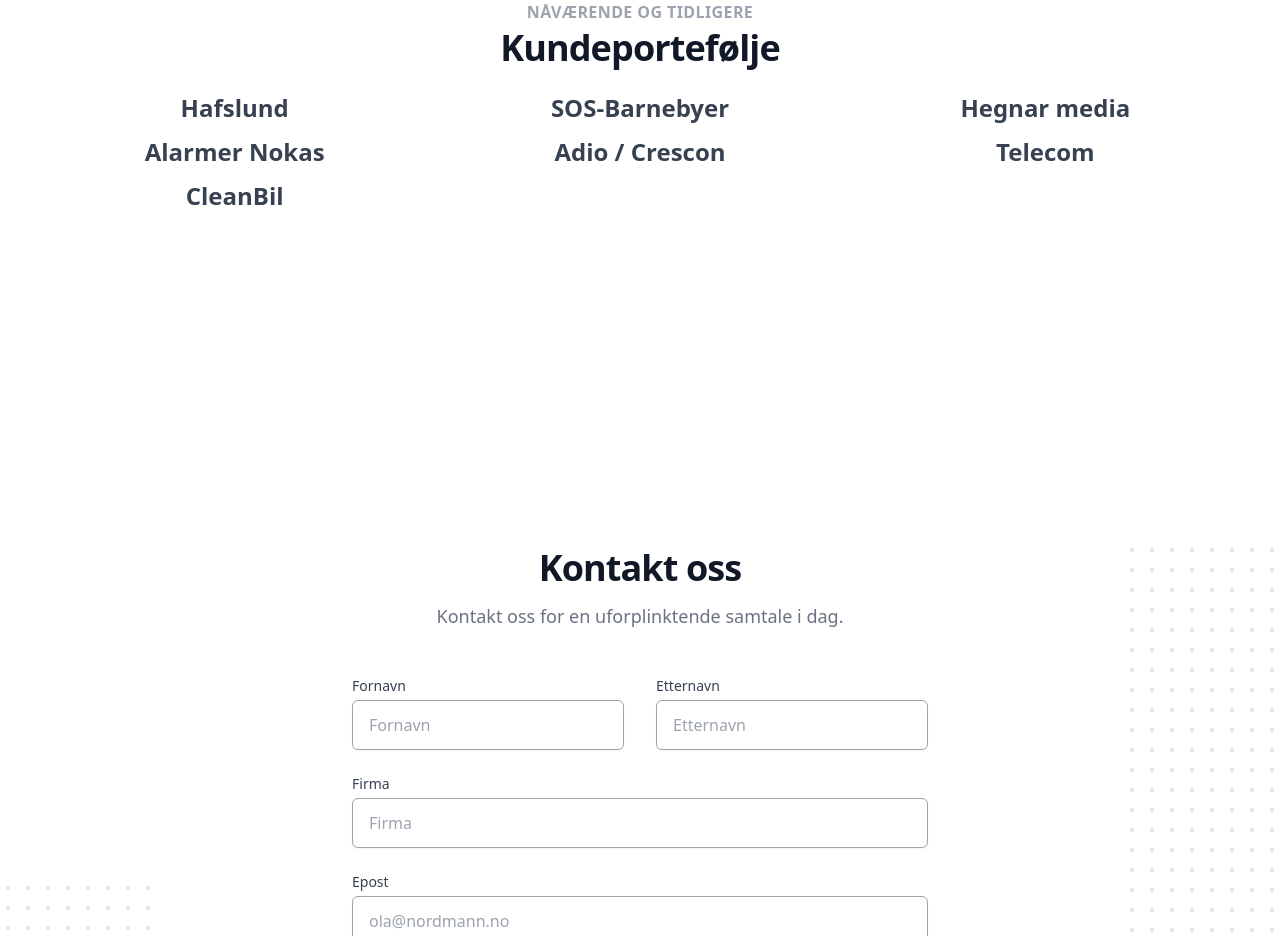
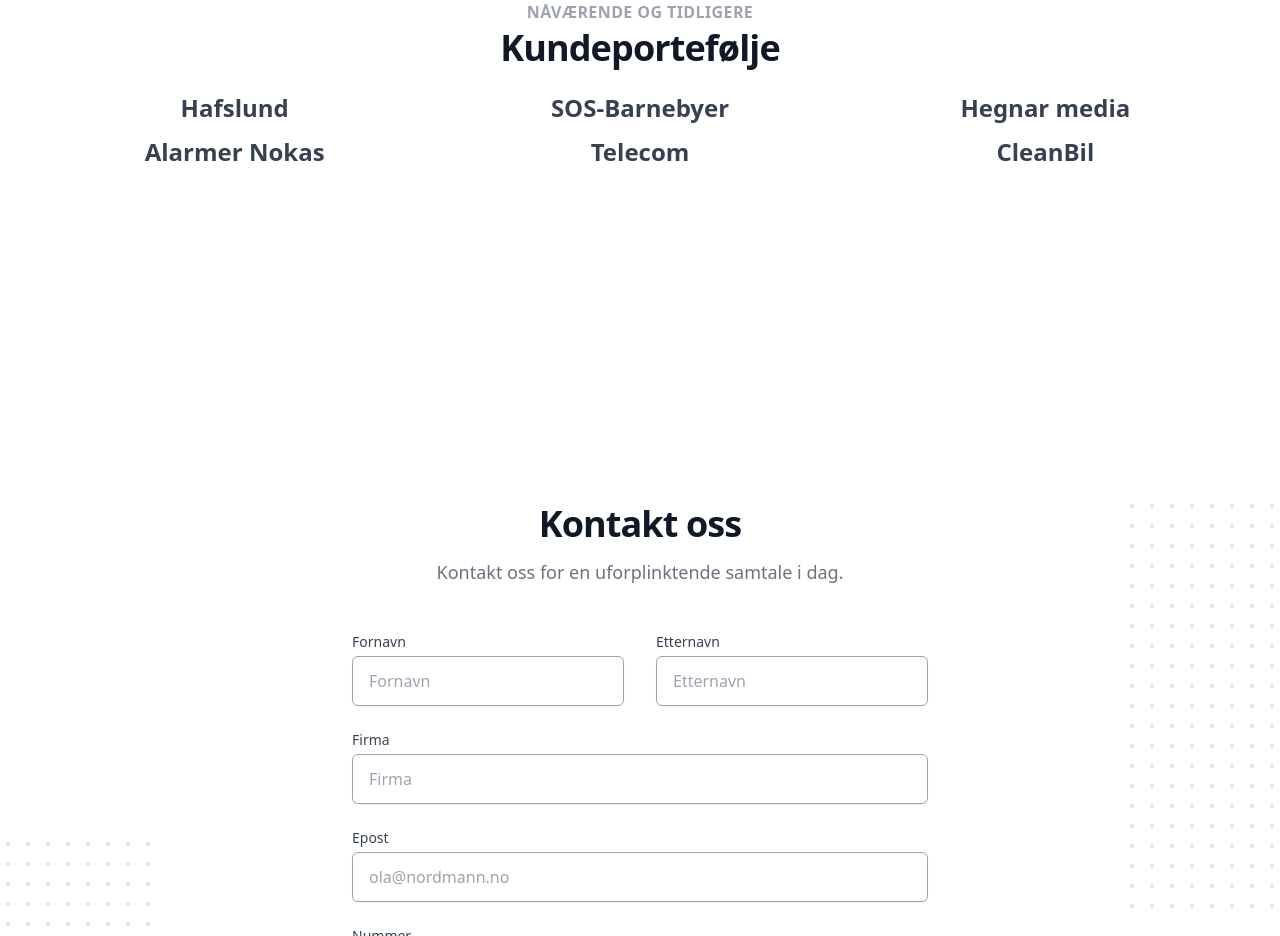
Before and after one commit to NikolaiWaerpen/ale-sales-group, a Next.js app: page / in a window 1280 px wide. Shown: the part 3640-4576 px from the top of the page. Built offline with nearby package versions, Linux system fonts and the light colour scheme; what @tailwindcss/typography would draw is missing.

Commit message:
chore: remove a customer from portfolio

```diff
--- a/src/components/Home/Portfolio/index.tsx
+++ b/src/components/Home/Portfolio/index.tsx
@@ -23,10 +23,10 @@
     name: "Alarmer Nokas",
     description: "Dørsalg og privatmarkedet",
   },
-  {
-    name: "Adio / Crescon",
-    description: "TM B2B",
-  },
+  // {
+  //   name: "Adio / Crescon",
+  //   description: "TM B2B",
+  // },
   {
     name: "Telecom",
     description: "Fiber- og nettverksløsninger",
```
